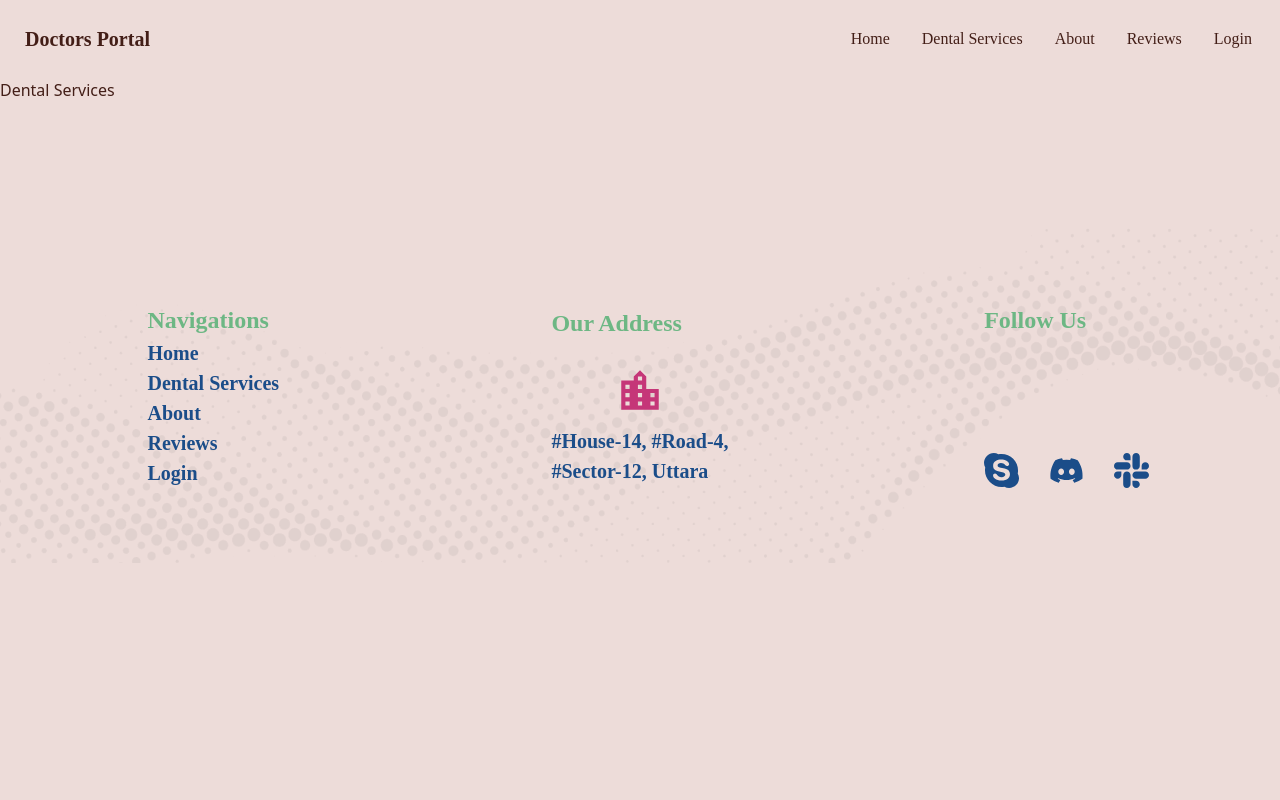
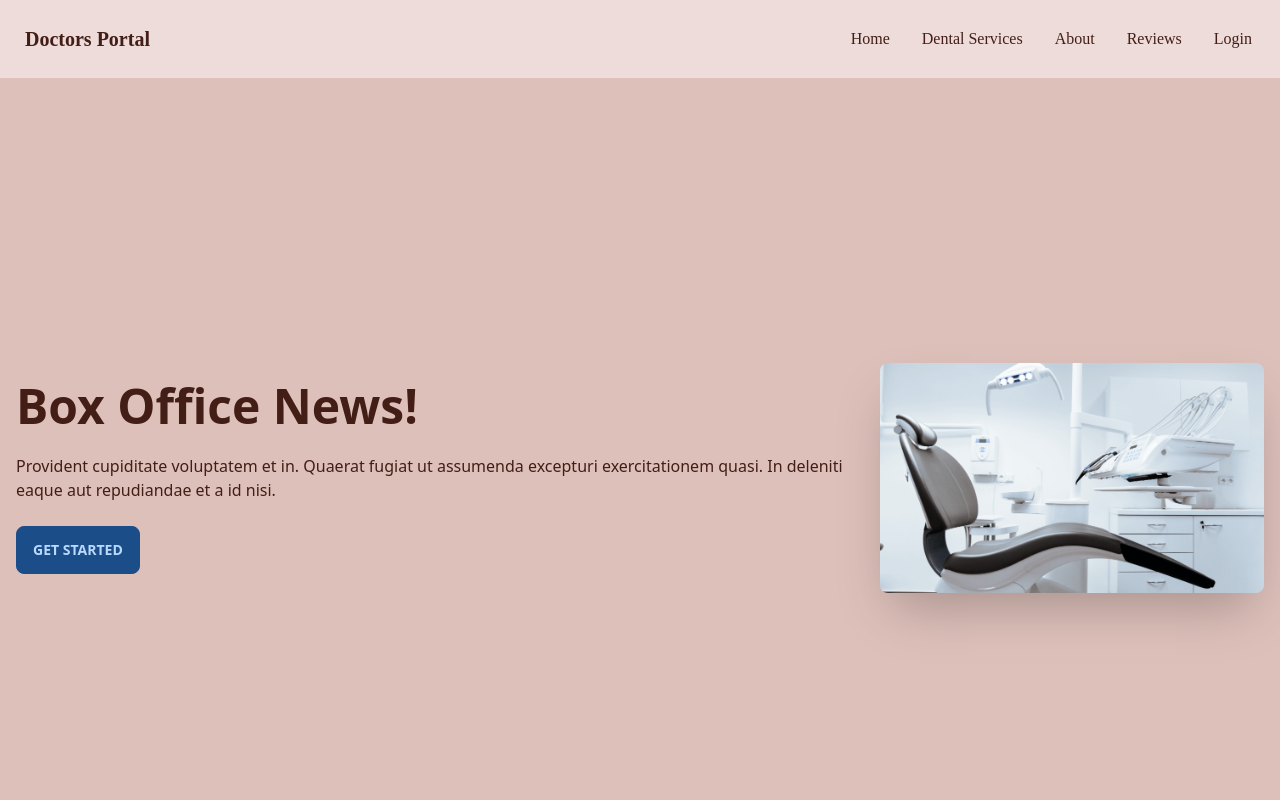
Before and after one commit to MahfujAhsan/doctors-portal-v2, a React (Create React App) app: page /dental-services in a window 1280 px wide. Shown: the top 800 px of the page. Built offline with nearby package versions, Linux system fonts and the light colour scheme.

Commit message:
starting appointment page

```diff
--- /dev/null
+++ b/src/DentalServices/AppointmentBanner/AppointmentBanner.js
@@ -0,0 +1,21 @@
+import React from 'react';
+import ChairImage from "../../assets/images/chair.png";
+
+const AppointmentBanner = () => {
+    return (
+        <React.Fragment>
+            <div className="hero min-h-screen bg-base-200">
+                <div className="hero-content flex-col lg:flex-row-reverse">
+                    <img src={ChairImage} className="max-w-sm rounded-lg shadow-2xl" />
+                    <div>
+                        <h1 className="text-5xl font-bold">Box Office News!</h1>
+                        <p className="py-6">Provident cupiditate voluptatem et in. Quaerat fugiat ut assumenda excepturi exercitationem quasi. In deleniti eaque aut repudiandae et a id nisi.</p>
+                        <button className="btn btn-primary">Get Started</button>
+                    </div>
+                </div>
+            </div>
+        </React.Fragment>
+    );
+};
+
+export default AppointmentBanner;
--- a/src/DentalServices/DentalServices.js
+++ b/src/DentalServices/DentalServices.js
@@ -1,10 +1,13 @@
 import React from 'react';
+import AppointmentBanner from './AppointmentBanner/AppointmentBanner';
 
 const DentalServices = () => {
     return (
-        <div>
-            <p>Dental Services</p>
-        </div>
+        <React.Fragment>
+            <section>
+                <AppointmentBanner></AppointmentBanner>
+            </section>
+        </React.Fragment>
     );
 };
 
```
